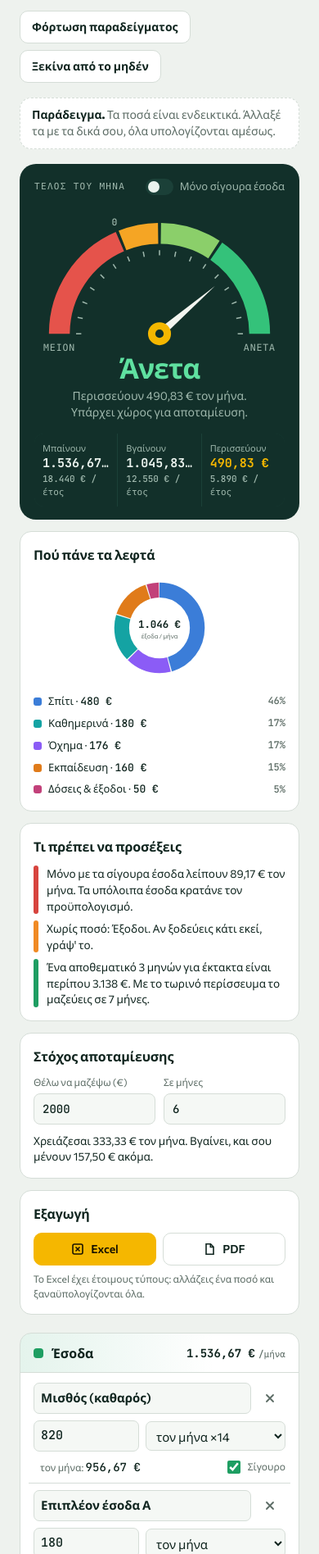
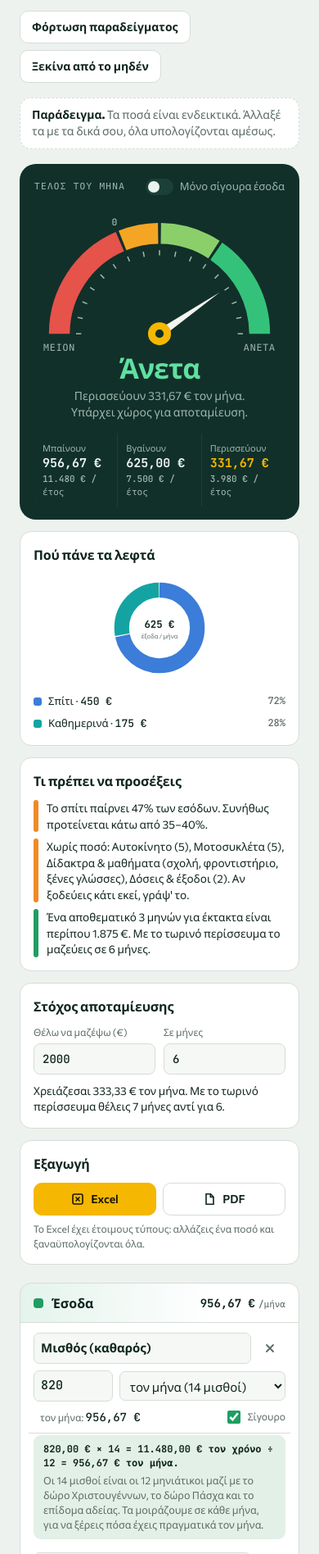
Before and after one commit to ferelisvag/published, a plain HTML site: page brokeometer/index.html in a window 390 px wide. Shown: the part 104-2000 px from the top of the page at 82% size. Drawn offline with Linux system fonts and the light colour scheme.

Commit message:
BrokeOMeter: νέο παράδειγμα, Αυτοκίνητο και Μοτοσυκλέτα, εξήγηση 14 μισθών
Νέα νούμερα παραδείγματος, το Όχημα χωρίζεται σε Αυτοκίνητο και Μοτοσυκλέτα, γενική γραμμή εκπαίδευσης, και κάτω από τον μισθό φαίνεται ο υπολογισμός ×14 ÷ 12 με δώρα και επίδομα αδείας. Νέο κλειδί αποθήκευσης brokeometer.v2.

```diff
--- a/brokeometer/index.html
+++ b/brokeometer/index.html
@@ -22,7 +22,7 @@
   --panel: #12302A; --panel-2: #1B4038; --panel-ink: #EAF3EE; --panel-muted: #9FB8AD;
   --accent: #F5B700; --accent-ink: #1A1400; --focus: #2F6FED;
   --good: #1E9E62; --ok: #6DBB5A; --warn: #F08A24; --bad: #D7443E;
-  --c-income: #1E9E62; --c-home: #3B7DD8; --c-car: #8B5CF6; --c-daily: #14A3A3; --c-edu: #E07B1A; --c-debt: #C2417A; --c-other: #7A8B83;
+  --c-income: #1E9E62; --c-home: #3B7DD8; --c-car: #8B5CF6; --c-moto: #6E9E2E; --c-daily: #14A3A3; --c-edu: #E07B1A; --c-debt: #C2417A; --c-other: #7A8B83;
   --f-display: 'Commissioner', 'Segoe UI', system-ui, sans-serif;
   --f-body: 'Commissioner', 'Segoe UI', system-ui, sans-serif;
   --f-num: 'JetBrains Mono', ui-monospace, 'Cascadia Mono', Consolas, monospace;
@@ -34,7 +34,7 @@
   --panel: #163A32; --panel-2: #1E4A40; --panel-ink: #EAF3EE; --panel-muted: #A3C4B6;
   --accent: #FFC83A; --accent-ink: #1A1400; --focus: #6B9BFF;
   --good: #34C27A; --ok: #86CF6F; --warn: #F59A42; --bad: #EE6159;
-  --c-income: #34C27A; --c-home: #5B95E6; --c-car: #A07CF8; --c-daily: #2CC0C0; --c-edu: #F59A42; --c-debt: #DA5C93; --c-other: #93A39C;
+  --c-income: #34C27A; --c-home: #5B95E6; --c-car: #A07CF8; --c-moto: #8CBF4A; --c-daily: #2CC0C0; --c-edu: #F59A42; --c-debt: #DA5C93; --c-other: #93A39C;
   color-scheme: dark;
 } }
 :root[data-theme="dark"] {
@@ -43,7 +43,7 @@
   --panel: #163A32; --panel-2: #1E4A40; --panel-ink: #EAF3EE; --panel-muted: #A3C4B6;
   --accent: #FFC83A; --accent-ink: #1A1400; --focus: #6B9BFF;
   --good: #34C27A; --ok: #86CF6F; --warn: #F59A42; --bad: #EE6159;
-  --c-income: #34C27A; --c-home: #5B95E6; --c-car: #A07CF8; --c-daily: #2CC0C0; --c-edu: #F59A42; --c-debt: #DA5C93; --c-other: #93A39C;
+  --c-income: #34C27A; --c-home: #5B95E6; --c-car: #A07CF8; --c-moto: #8CBF4A; --c-daily: #2CC0C0; --c-edu: #F59A42; --c-debt: #DA5C93; --c-other: #93A39C;
   color-scheme: dark;
 }
 * { box-sizing: border-box; }
@@ -149,8 +149,8 @@ button, input, select { font: inherit; color: inherit; }
 .cat-head h3 { margin: 0; font-family: var(--f-display); font-weight: 700; font-size: 16px; flex: 1; min-width: 0; }
 .cat-head .tot { font-family: var(--f-num); font-weight: 700; font-size: 14px; white-space: nowrap; }
 .cat-head .tot small { font-weight: 500; color: var(--muted); font-size: 11px; margin-left: 4px; }
-.cols, .row { display: grid; grid-template-columns: minmax(0, 1.6fr) minmax(86px, .7fr) minmax(128px, .9fr) minmax(92px, .7fr) 34px; gap: 8px; align-items: center; }
-.cat.is-income .cols, .cat.is-income .row { grid-template-columns: minmax(0, 1.6fr) minmax(86px, .7fr) minmax(128px, .9fr) minmax(92px, .7fr) 78px 34px; }
+.cols, .row { display: grid; grid-template-columns: minmax(0, 1.6fr) minmax(80px, .6fr) minmax(192px, 1fr) minmax(92px, .7fr) 34px; gap: 8px; align-items: center; }
+.cat.is-income .cols, .cat.is-income .row { grid-template-columns: minmax(0, 1.6fr) minmax(80px, .6fr) minmax(192px, 1fr) minmax(92px, .7fr) 78px 34px; }
 .cols { padding: 8px 16px 2px; font-size: 11px; color: var(--muted); letter-spacing: .04em; text-transform: uppercase; }
 .cols .r, .row .mo { text-align: right; }
 .rows { padding: 4px 10px 6px; }
@@ -169,13 +169,15 @@ button, input, select { font: inherit; color: inherit; }
 .del svg { width: 14px; height: 14px; }
 .add { margin: 0 16px 14px; border: 1px dashed var(--line); background: transparent; border-radius: 9px; padding: 7px 12px; cursor: pointer; font-weight: 600; font-size: 13px; color: var(--muted); }
 .add:hover { color: var(--ink); border-color: var(--muted); }
+.calc14 { margin: 2px 6px 8px; padding: 9px 12px; background: color-mix(in srgb, var(--c-income) 9%, var(--sunken)); border-radius: 9px; font-size: 12.5px; line-height: 1.45; color: var(--muted); }
+.calc14 b { color: var(--ink); font-family: var(--f-num); font-weight: 700; font-size: 12px; display: block; margin-bottom: 2px; }
 .empty-row { padding: 10px 16px 12px; color: var(--muted); font-size: 13.5px; }
 .hint { font-size: 12px; color: var(--muted); padding: 0 16px 12px; margin: -4px 0 0; }
 
 @media (max-width: 640px) {
   .wrap { padding-inline: 16px; }
   .cols { display: none; }
-  .row, .cat.is-income .row { grid-template-columns: minmax(0, 1fr) minmax(0, 1fr) 34px; grid-template-areas: "name name del" "amt freq freq" "mo mo sure"; padding: 8px 6px; border-bottom: 1px solid var(--line); border-radius: 0; }
+  .row, .cat.is-income .row { grid-template-columns: minmax(0, .75fr) minmax(0, 1.25fr) 34px; grid-template-areas: "name name del" "amt freq freq" "mo mo sure"; padding: 8px 6px; border-bottom: 1px solid var(--line); border-radius: 0; }
   .row:last-child { border-bottom: 0; }
   .row .name { grid-area: name; font-weight: 600; }
   .row .amt { grid-area: amt; text-align: left; }
@@ -316,7 +318,7 @@ button, input, select { font: inherit; color: inherit; }
 /* ---------- Model ---------- */
 const FREQS = [
   { k: 'm',   label: 'τον μήνα',      f: 1 },
-  { k: 'm14', label: 'τον μήνα ×14',  f: 14 / 12 },
+  { k: 'm14', label: 'τον μήνα (14 μισθοί)', f: 14 / 12 },
   { k: 'd',   label: 'την ημέρα',     f: 30 },
   { k: 'w',   label: 'την εβδομάδα',  f: 52 / 12 },
   { k: 'q',   label: 'ανά 3 μήνες',   f: 1 / 3 },
@@ -325,31 +327,34 @@ const FREQS = [
 ];
 const CATS = {
   home:  { name: 'Σπίτι',            color: '--c-home',  xl: 'FF3B7DD8' },
-  car:   { name: 'Όχημα',            color: '--c-car',   xl: 'FF8B5CF6' },
+  car:   { name: 'Αυτοκίνητο',       color: '--c-car',   xl: 'FF8B5CF6' },
+  moto:  { name: 'Μοτοσυκλέτα',      color: '--c-moto',  xl: 'FF6E9E2E' },
   daily: { name: 'Καθημερινά',       color: '--c-daily', xl: 'FF14A3A3' },
   edu:   { name: 'Εκπαίδευση',       color: '--c-edu',   xl: 'FFE07B1A' },
   debt:  { name: 'Δόσεις & έξοδοι',  color: '--c-debt',  xl: 'FFC2417A' },
   other: { name: 'Άλλα',             color: '--c-other', xl: 'FF7A8B83' },
 };
-const STORE = 'brokeometer.v1';
+const STORE = 'brokeometer.v2';
 const uid = () => Math.random().toString(36).slice(2, 10);
 const row = (name, amount, freq = 'm', sure) => ({ id: uid(), name, amount, freq, ...(sure === undefined ? {} : { sure }) });
 const cat = (key, rows) => ({ id: key, key, name: CATS[key].name, rows });
 
+const vehicleRows = () => [row('Ασφάλεια', 0, 'y'), row('Τέλη κυκλοφορίας', 0, 'y'), row('Λάστιχα', 0, 'y2'), row('Λάδια & σέρβις', 0, 'y'), row('Καύσιμα', 0)];
 function sampleState() {
   return {
     v: 1, sample: true, onlySure: false, goal: { amount: 2000, months: 6 },
     income: [
       row('Μισθός (καθαρός)', 820, 'm14', true),
-      row('Επιπλέον έσοδα Α', 180, 'm', false),
-      row('Επιπλέον έσοδα Β', 400, 'm', false),
+      row('Επιπλέον έσοδα Α', 0, 'm', false),
+      row('Επιπλέον έσοδα Β (γιαγιά, παππούς)', 0, 'm', false),
     ],
     cats: [
-      cat('home',  [row('Ενοίκιο', 320), row('Ρεύμα', 60), row('Νερό', 45, 'q'), row('Κοινόχρηστα', 60), row('Internet', 25)]),
-      cat('car',   [row('Ασφάλεια', 400, 'y'), row('Τέλη κυκλοφορίας', 110, 'y'), row('Λάστιχα', 600, 'y2'), row('Λάδια & σέρβις', 100, 'y'), row('Καύσιμα', 100)]),
-      cat('daily', [row('Σούπερ μάρκετ', 100), row('Κινητό', 20), row('Καφές', 0.5, 'd'), row('Τσιγάρα', 45)]),
-      cat('edu',   [row('ΙΕΚ', 160)]),
-      cat('debt',  [row('Δόσεις', 50), row('Έξοδοι', 0)]),
+      cat('home',  [row('Ενοίκιο', 300), row('Ρεύμα', 60), row('Νερό', 45, 'q'), row('Κοινόχρηστα', 50), row('Internet', 25)]),
+      cat('car',   vehicleRows()),
+      cat('moto',  vehicleRows()),
+      cat('daily', [row('Σούπερ μάρκετ', 100), row('Κινητό', 20), row('Καφές', 0.5, 'd'), row('Τσιγάρα', 40)]),
+      cat('edu',   [row('Δίδακτρα & μαθήματα (σχολή, φροντιστήριο, ξένες γλώσσες)', 0)]),
+      cat('debt',  [row('Δόσεις', 0), row('Έξοδοι', 0)]),
       cat('other', []),
     ],
   };
@@ -419,7 +424,14 @@ function rowHTML(r, income) {
     <output class="mo" data-mo="${r.id}"></output>
     ${income ? `<label class="sure" title="Έσοδο που έρχεται σίγουρα κάθε μήνα"><input type="checkbox" class="sure-cb"${r.sure ? ' checked' : ''}>Σίγουρο</label>` : ''}
     <button type="button" class="del" aria-label="Διαγραφή ${esc(r.name)}">${ICON_X}</button>
-  </div>`;
+  </div>${income ? `<p class="calc14" data-calc="${r.id}" hidden></p>` : ''}`;
+}
+function calc14Text(r) {
+  const a = Number(r.amount) || 0;
+  const why = 'Οι 14 μισθοί είναι οι 12 μηνιάτικοι μαζί με το δώρο Χριστουγέννων, το δώρο Πάσχα και το επίδομα αδείας. Τα μοιράζουμε σε κάθε μήνα, για να ξέρεις πόσα έχεις πραγματικά τον μήνα.';
+  return a > 0
+    ? `<b>${eur(a)} × 14 = ${eur(a * 14)} τον χρόνο ÷ 12 = ${eur(a * 14 / 12)} τον μήνα.</b> ${why}`
+    : why;
 }
 function sectionHTML(sec) {
   const income = sec.id === 'income';
@@ -427,7 +439,7 @@ function sectionHTML(sec) {
   return `<section class="cat${income ? ' is-income' : ''}" data-sec="${sec.id}" style="--c: var(${sec.color})">
     <div class="cat-head"><span class="dot"></span><h3>${esc(sec.name)}</h3><span class="tot" data-tot="${sec.id}"></span></div>
     ${sec.rows.length ? cols + `<div class="rows">${sec.rows.map(r => rowHTML(r, income)).join('')}</div>` : `<div class="empty-row">${income ? 'Δεν υπάρχουν έσοδα ακόμα.' : 'Τίποτα εδώ ακόμα.'}</div>`}
-    ${income ? '<p class="hint">Μισθός με δώρα και επίδομα αδείας: διάλεξε «τον μήνα ×14». Ό,τι δεν έρχεται σταθερά, άφησέ το χωρίς «Σίγουρο».</p>' : ''}
+    ${income ? '<p class="hint">Για τον μισθό γράψε τον καθαρό μηνιάτικο και διάλεξε «τον μήνα (14 μισθοί)». Ό,τι δεν έρχεται σταθερά κάθε μήνα, άφησέ το χωρίς «Σίγουρο».</p>' : ''}
     <button type="button" class="add">+ Προσθήκη${income ? ' εσόδου' : ''}</button>
   </section>`;
 }
@@ -445,6 +457,7 @@ function renderLedger() {
   update();
 }
 
+function markEdited() { if (state.sample) { state.sample = false; $('notice').hidden = $('confirmClear').hidden; } }
 const ledger = $('ledger');
 ledger.addEventListener('input', e => {
   const rEl = e.target.closest('.row'); if (!rEl) return;
@@ -454,18 +467,18 @@ ledger.addEventListener('input', e => {
   else if (e.target.classList.contains('amt')) r.amount = parseNum(e.target.value);
   else if (e.target.classList.contains('freq')) r.freq = e.target.value;
   else if (e.target.classList.contains('sure-cb')) r.sure = e.target.checked;
-  update(); save();
+  markEdited(); update(); save();
 });
 ledger.addEventListener('click', e => {
   const secEl = e.target.closest('.cat'); if (!secEl) return;
   const secId = secEl.dataset.sec, rows = rowsOf(secId);
   if (e.target.closest('.del')) {
     const id = e.target.closest('.row').dataset.row;
-    rows.splice(rows.findIndex(x => x.id === id), 1);
+    rows.splice(rows.findIndex(x => x.id === id), 1); markEdited();
     renderLedger(); save();
   } else if (e.target.closest('.add')) {
     const r = row('', 0, 'm', secId === 'income' ? false : undefined);
-    rows.push(r); renderLedger(); save();
+    rows.push(r); markEdited(); renderLedger(); save();
     document.getElementById('n-' + r.id)?.focus();
   }
 });
@@ -519,6 +532,8 @@ function update() {
     for (const r of sec.rows) {
       const el = ledger.querySelector(`[data-mo="${r.id}"]`);
       if (el) { const m = monthly(r); el.textContent = eur(m); el.dataset.zero = String(m === 0); }
+      const cx = ledger.querySelector(`[data-calc="${r.id}"]`);
+      if (cx) { cx.hidden = r.freq !== 'm14'; if (!cx.hidden) cx.innerHTML = calc14Text(r); }
     }
     const t = ledger.querySelector(`[data-tot="${sec.id}"]`);
     if (t) { const tot = sum(sec.rows.map(monthly)); t.innerHTML = `${eur(tot)}<small>/μήνα</small>`; }
@@ -542,8 +557,8 @@ function update() {
   if (c.inc > 0 && c.remSure < 0 && c.rem >= 0) notes.push({ k: 'bad', t: `Μόνο με τα σίγουρα έσοδα λείπουν ${eur(-c.remSure)} τον μήνα. Τα υπόλοιπα έσοδα κρατάνε τον προϋπολογισμό.` });
   const home = c.cats.find(k => k.key === 'home');
   if (home && c.inc > 0 && home.total / c.inc > 0.4) notes.push({ k: 'warn', t: `Το σπίτι παίρνει ${Math.round(home.total / c.inc * 100)}% των εσόδων. Συνήθως προτείνεται κάτω από 35–40%.` });
-  const zeros = sections().slice(1).flatMap(s => s.rows).filter(r => r.name && !monthly(r));
-  if (zeros.length) notes.push({ k: 'warn', t: `Χωρίς ποσό: ${zeros.map(r => esc(r.name)).join(', ')}. Αν ξοδεύεις κάτι εκεί, γράψ' το.` });
+  const zeros = sections().slice(1).map(s => ({ name: s.name, rows: s.rows.filter(r => r.name && !monthly(r)) })).filter(s => s.rows.length);
+  if (zeros.length) notes.push({ k: 'warn', t: `Χωρίς ποσό: ${zeros.map(s => s.rows.length === 1 ? esc(s.rows[0].name) : `${esc(s.name)} (${s.rows.length})`).join(', ')}. Αν ξοδεύεις κάτι εκεί, γράψ' το.` });
   if (c.rem > 0 && c.exp > 0) { const buf = c.exp * 3; notes.push({ k: 'good', t: `Ένα αποθεματικό 3 μηνών για έκτακτα είναι περίπου ${eur0(buf)}. Με το τωρινό περίσσευμα το μαζεύεις σε ${Math.ceil(buf / c.rem)} μήνες.` }); }
   $('notes').innerHTML = notes.map(n => `<li data-k="${n.k}">${n.t}</li>`).join('');
   $('notesCard').hidden = notes.length === 0;
@@ -685,7 +700,7 @@ async function buildXlsx() {
   });
   ws.getRow(R.ver).height = 26;
   ws.addConditionalFormatting({ ref: `D${R.rem}:E${R.sure}`, rules: [{ type: 'cellIs', operator: 'lessThan', formulae: [0], priority: 1, style: { font: { bold: true, color: { argb: 'FFD7443E' } } } }] });
-  ws.getCell(`A${R.ver + 2}`).value = 'Φτιαγμένο με BrokeOMeter. Οι συχνότητες και οι συντελεστές τους είναι στο φύλλο «Συχνότητες».';
+  ws.getCell(`A${R.ver + 2}`).value = '«τον μήνα (14 μισθοί)» = μηνιάτικο × 14 ÷ 12, δηλαδή μαζί με δώρο Χριστουγέννων, δώρο Πάσχα και επίδομα αδείας. Οι συχνότητες είναι στο φύλλο «Συχνότητες». Φτιαγμένο με BrokeOMeter.';
   ws.getCell(`A${R.ver + 2}`).font = { italic: true, size: 9, color: { argb: MUTED } };
   ws.pageSetup = { paperSize: 9, orientation: 'portrait', fitToPage: true, fitToWidth: 1, fitToHeight: 0, margins: { left: 0.5, right: 0.5, top: 0.6, bottom: 0.6, header: 0.3, footer: 0.3 } };
   ws.pageSetup.printTitlesRow = '4:4';
@@ -696,7 +711,7 @@ async function buildXlsx() {
 const MARK = document.querySelector('.brand svg').outerHTML;
 function reportHTML() {
   const c = calc(), v = verdict(c.useInc, c.useRem, c.exp);
-  const light = { home: '#3B7DD8', car: '#8B5CF6', daily: '#14A3A3', edu: '#E07B1A', debt: '#C2417A', other: '#7A8B83' };
+  const light = { home: '#3B7DD8', car: '#8B5CF6', moto: '#6E9E2E', daily: '#14A3A3', edu: '#E07B1A', debt: '#C2417A', other: '#7A8B83' };
   const ratio = c.useInc > 0 ? c.useRem / c.useInc : (c.exp > 0 ? -1 : 0);
   const gauge = `<svg viewBox="0 0 240 150" width="220" height="138">${gaugeSVG({ ...GAUGE_COLORS, tick: '#9FB8AD', rot: 90 - ang(ratio), static: true }).replace(/<text /g, '<text fill="#A3C4B6" font-size="9" font-family="JetBrains Mono, monospace" ')}</svg>`;
   const table = (name, color, rows, total, income) => `<table><thead><tr style="background:${color}"><th>${esc(name)}</th><th class="n">Ποσό</th><th>Συχνότητα</th><th class="n">Μήνας</th><th class="n">Έτος</th></tr></thead><tbody>
@@ -722,7 +737,7 @@ function reportHTML() {
     </div>
     ${table('Έσοδα', '#1E9E62', state.income, c.inc, true)}
     <div class="cols2">${c.cats.filter(k => k.rows.length).map(k => mini(k.name, light[k.key], k.rows, k.total)).join('')}</div>
-    <div class="r-foot"><span>Φτιαγμένο με BrokeOMeter</span><span>Μισθός ×14 = μηνιαίος × 14 / 12</span></div>`;
+    <div class="r-foot"><span>Φτιαγμένο με BrokeOMeter</span><span>14 μισθοί = μηνιάτικο × 14 ÷ 12 (με δώρο Χριστουγέννων, Πάσχα και επίδομα αδείας)</span></div>`;
 }
 async function buildPdf() {
   await Promise.all([loadScript(LIBS.h2c), loadScript(LIBS.jspdf)]);
```
Also changed, not shown: 1 other file.
